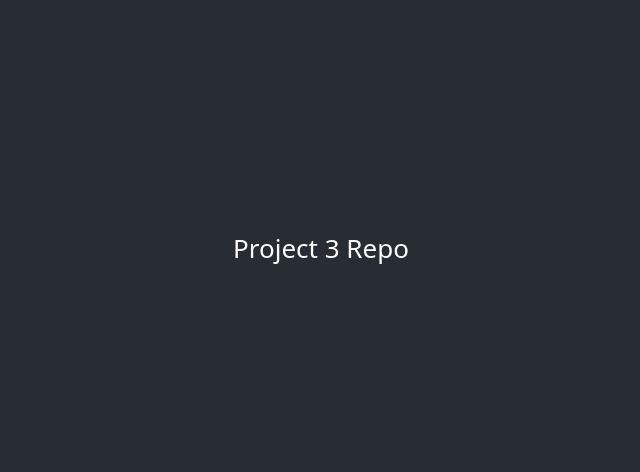
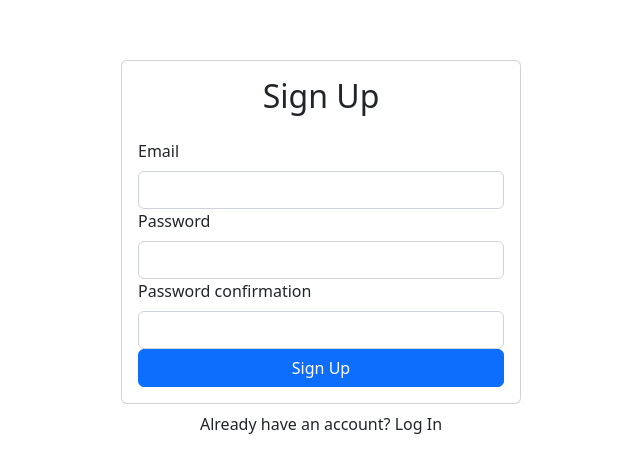
Before and after one commit to abbyrobinson13/mb-pension-web, a React (Create React App) app: page / in a window 1280 px wide. Shown: the part 152-624 px from the top of the page, without its empty margins (319-959 px from the left). Built offline with nearby package versions, Linux system fonts and the light colour scheme.

Commit message:
created sign up page

```diff
--- a/src/App.js
+++ b/src/App.js
@@ -1,10 +1,17 @@
-import "./App.css";
+import React from "react";
+import SignUp from "./components/SignUp.jsx";
+import { Container } from "react-bootstrap";
 
 function App() {
   return (
-    <div className="App">
-      <header className="App-header">Project 3 Repo</header>
-    </div>
+    <Container
+      className="d-flex align-items-center justify-content-center"
+      style={{ minHeight: "100vh" }}
+    >
+      <div className="w-100" style={{ maxWidth: "400px" }}>
+        <SignUp />
+      </div>
+    </Container>
   );
 }
 
--- /dev/null
+++ b/src/components/SignUp.jsx
@@ -0,0 +1,41 @@
+import React from "react";
+import { useRef } from "react";
+import { Card, Button, Form } from "react-bootstrap";
+
+function SignUp() {
+  const emailRef = useRef();
+  const passwordRef = useRef();
+  const passwordConfirmRef = useRef();
+
+  return (
+    <>
+      <Card>
+        <Card.Body>
+          <h2 className="text-center mb-4">Sign Up</h2>
+          <Form>
+            <Form.Group id="email">
+              <Form.Label>Email</Form.Label>
+              <Form.Control type="email" ref={emailRef} required />
+            </Form.Group>
+            <Form.Group id="password">
+              <Form.Label>Password</Form.Label>
+              <Form.Control type="password" ref={passwordRef} required />
+            </Form.Group>
+            <Form.Group id="password-confirm">
+              <Form.Label>Password confirmation</Form.Label>
+              <Form.Control type="password" ref={passwordConfirmRef} required />
+            </Form.Group>
+            <Button className="w-100" type="submit">
+              Sign Up
+            </Button>
+          </Form>
+        </Card.Body>
+      </Card>
+      <div className="w-100 text-center mt-2">
+        Already have an account? Log In
+      </div>
+    </>
+  );
+}
+
+export default SignUp;
```
